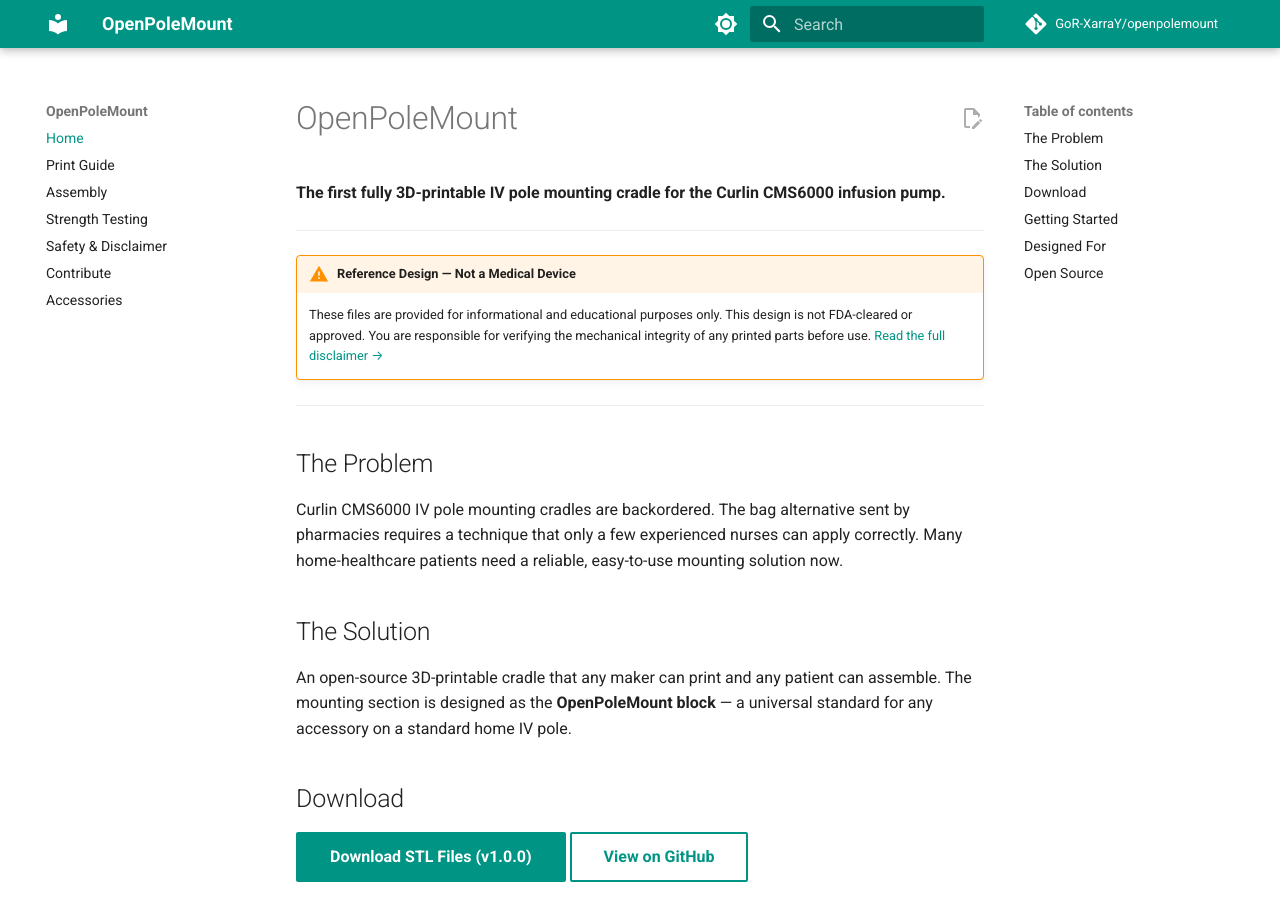
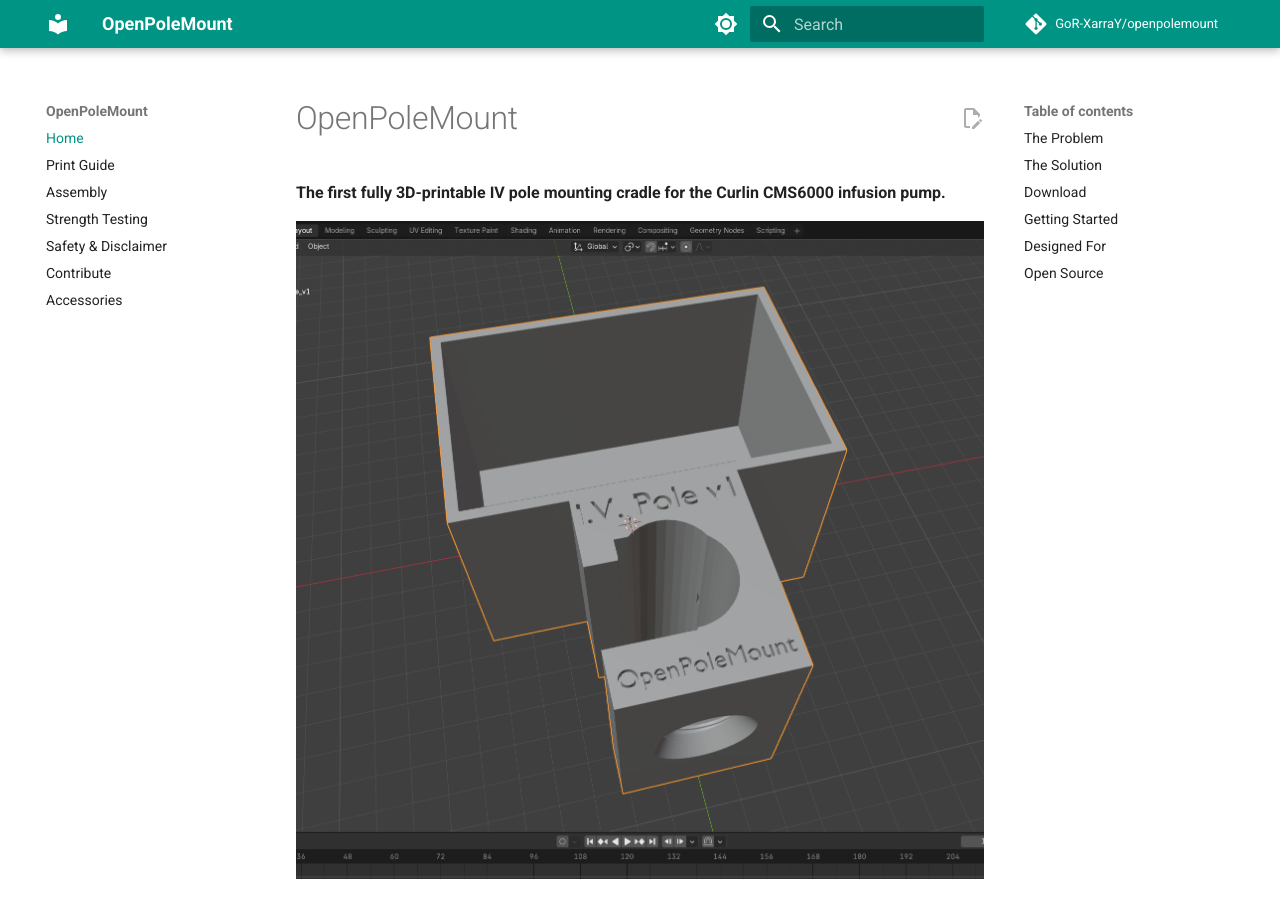
Before and after one commit to GoR-XarraY/openpolemount, an MkDocs documentation site: the page built from docs/index.md, in a window 1280 px wide and 900 px high. Built offline with MkDocs 1.6.1 and Material for MkDocs 9.7.7, drawn with Linux system fonts in a browser that asks for light colours; comment, search, counter and statistics services are not loaded.

Commit message:
feat: add hero image (Blender render of IV pole cradle v1)

```diff
--- a/docs/index.md
+++ b/docs/index.md
@@ -1,6 +1,8 @@
 # OpenPoleMount
 
 **The first fully 3D-printable IV pole mounting cradle for the Curlin CMS6000 infusion pump.**
+
+![OpenPoleMount IV Pole Cradle v1 — 3D render](images/hero.png)
 
 ---
 
```
Also changed, not shown: docs/images/hero.png (added).
